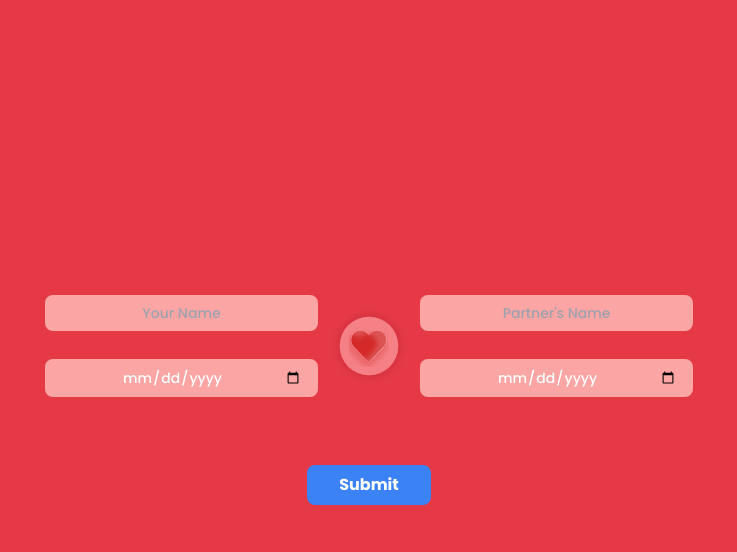
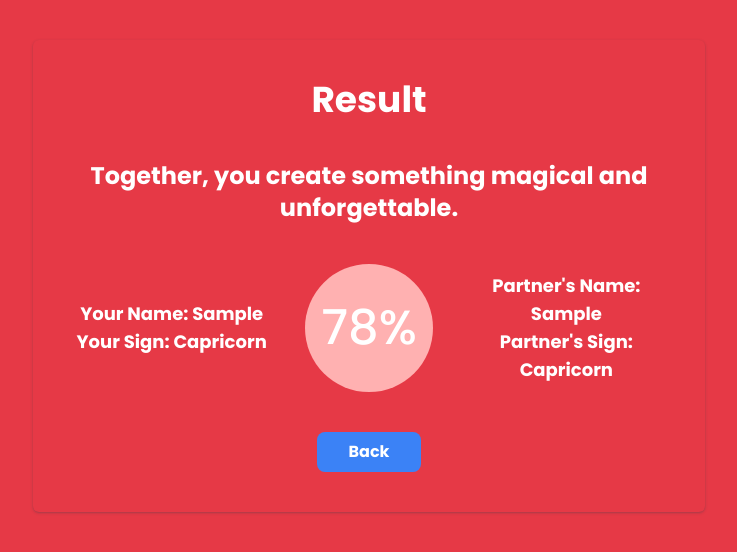
Before and after one commit to adithyanajay/HEART_WINK, a Next.js app: page /cosmic in a window 1280 px wide. Both pictures are taken after typing "Sample", "2020-01-15", "Sample", "2020-01-15" into the empty fields and a click on the button "Submit". Shown: the top 552 px of the page, without its empty margins (271-1008 px from the left). Built offline with nearby package versions, Linux system fonts and the light colour scheme.

Commit message:
Cosmic Chemistry final

```diff
--- a/app/api/cosmic/route.ts
+++ b/app/api/cosmic/route.ts
@@ -1,12 +1,15 @@
 import { NextResponse } from "next/server";
 import getZodiacSignFromDate from "../../libs/zodiac.js"
+import getRandomMessage from "../../libs/messages.js"
 
 export const POST = async (request: Request) => {
     try{
         const {yourName, yourDOB, partnerName, partnerDOB} = await request.json();
         const user_zodiac = await getZodiacSignFromDate(yourDOB);
         const partner_zodiac = await getZodiacSignFromDate(partnerDOB);
-        return new NextResponse(JSON.stringify({ user: user_zodiac, partner: partner_zodiac}), { status: 201});
+        const message = await getRandomMessage();
+
+        return new NextResponse(JSON.stringify({ yourName: yourName, yourSign: user_zodiac, partnerName:partnerName, partnerSign: partner_zodiac, message:message}), { status: 201});
     }catch (error:any){
         return new NextResponse(error.message)
     }
--- a/app/cosmic/page.tsx
+++ b/app/cosmic/page.tsx
@@ -1,10 +1,9 @@
-// components/LoveTrackerForm.tsx
-'use client';
+"use client";
 
-import { useState } from 'react';
-import React from 'react';
-import { RoundHeart } from '../_assets'; // Ensure this path is correct
-import Image from 'next/image';
+import { useState } from "react";
+import React from "react";
+import { RoundHeart } from "../_assets";
+import Image from "next/image";
 
 interface FormData {
   yourName: string;
@@ -13,12 +12,15 @@ interface FormData {
   partnerDOB: string;
 }
 
-function Page() { // Change 'page' to 'Page'
+function Page() {
+  const [showResult, setShowResult] = useState(false);
+
+  const [responseData, setResponseData] = useState<any>(null);
   const [formData, setFormData] = useState<FormData>({
-        yourName: '',
-        yourDOB: '',
-        partnerName: '',
-        partnerDOB: ''
+    yourName: "",
+    yourDOB: "",
+    partnerName: "",
+    partnerDOB: "",
   });
 
   const handleChange = (e: React.ChangeEvent<HTMLInputElement>) => {
@@ -29,8 +31,21 @@ function Page() { // Change 'page' to 'Page'
     }));
   };
 
+  const backButtonClick = () => {
+    setShowResult(false);
+    setResponseData(null);
+  }
+
   const handleSubmit = async (e: React.FormEvent<HTMLFormElement>) => {
     e.preventDefault();
+    if (
+      formData.yourName === "" ||
+      formData.yourDOB === "" ||
+      formData.partnerName === "" ||
+      formData.partnerDOB === ""
+    ) {
+      return;
+    }
     try {
       const response = await fetch("/api/cosmic", {
         method: "POST",
@@ -43,10 +58,13 @@ function Page() { // Change 'page' to 'Page'
       if (!response.ok) {
         throw new Error("Network response was not ok");
       }
+
       const data = await response.json();
-            console.log('Success:', data);
+      console.log(data); // Log the full response
 
-            // Reset form after successful submission
+      setResponseData(data);
+      setShowResult(true);
+
       setFormData({
         yourName: "",
         yourDOB: "",
@@ -58,9 +76,16 @@ function Page() { // Change 'page' to 'Page'
     }
   };
 
+  // percentage
+  const randomNum = Math.floor(Math.random() * (100 - 60 + 1)) + 60;
+
   return (
     <div className="cosmic flex justify-center items-center h-screen">
-            <form className="shadow-gray-700/30 w-10/12 md:w-full max-w-2xl m-auto min-h-40 bg-red_main" onSubmit={handleSubmit}>
+      {!showResult ? (
+        <form
+          className="shadow shadow-gray-700/30 w-10/12 md:w-full max-w-2xl m-auto min-h-40 bg-red_main p-10 rounded-md "
+          onSubmit={handleSubmit}
+        >
           <div className="flex flex-col md:flex-row justify-center">
             <div className="left flex flex-col justify-center items-center">
               <input
@@ -108,15 +133,55 @@ function Page() { // Change 'page' to 'Page'
           </div>
           <div className="flex justify-center mt-10">
             <button
-                        type="submit" // Ensure the button type is set to "submit"
+              type="submit"
               className="bg-blue-500 text-white font-semibold py-2 px-8 rounded-lg hover:bg-blue-600 transition"
             >
               Submit
             </button>
           </div>
         </form>
+      ) : (
+        <div className="mt-10 text-center shadow shadow-gray-700/30 w-10/12 md:w-full max-w-2xl m-auto min-h-40 bg-red_main p-10 rounded-md">
+          <h2 className="text-xl md:text-4xl font-bold m-auto text-white mb-10">
+            Result
+          </h2>
+          <h1 className="text-lg md:text-2xl font-bold text-white">
+            {responseData.message}
+          </h1>
+          <div className="content flex flex-col md:flex-row justify-center  items-center">
+            <div className="left md:w-2/6">
+              <p className="text-sm md:text-lg font-bold text-white b">
+                Your Name: {responseData.yourName}
+              </p>
+              <p className="text-sm md:text-lg font-bold text-white">
+                Your Sign: {responseData.yourSign}
+              </p>
+            </div>
+
+            <div className="flex justify-center items-center divider w-32  h-32 m-auto mb-10 rounded-full bg-red_sec mt-10">
+              <h1 className="text-white text-5xl ">{randomNum}%</h1>
+            </div>
+
+            <div className="right md:w-2/6">
+              <p className="text-sm md:text-lg font-bold text-white">
+                Partner's Name: {responseData.partnerName}
+              </p>
+              <p className="text-sm md:text-lg font-bold text-white">
+                Partner's Sign: {responseData.partnerSign}
+              </p>
+            </div>
+          </div>
+
+          <button
+              className="bg-blue-500 text-white font-semibold py-2 px-8 rounded-lg hover:bg-blue-600 transition"
+                onClick={backButtonClick}
+            >
+              Back
+            </button>
+        </div>
+      )}
     </div>
   );
-};
+}
 
-export default Page; // Change 'page' to 'Page'
+export default Page;
--- /dev/null
+++ b/app/libs/messages.js
@@ -0,0 +1,29 @@
+const messages = [
+    "A perfect match! Your love shines bright and strong.",
+    "Your bond is incredible! You complete each other in every way.",
+    "High compatibility! You both bring out the best in each other.",
+    "Your love is as deep as the ocean. Keep cherishing each other!",
+    "A wonderful connection! You’re two hearts that beat as one.",
+    "A balanced match! You both support each other beautifully.",
+    "There’s a lot of harmony here! Together, you’re unstoppable.",
+    "Great chemistry! Your love brings joy and happiness to both.",
+    "A strong foundation! Your relationship is built on trust and love.",
+    "You both have a spark that lights up the room!",
+    "Perfectly in sync! Your connection is truly something special.",
+    "A beautiful match! You both share so much love and understanding.",
+    "Your love is steady and true. A wonderful pair indeed!",
+    "The two of you bring balance and joy to each other’s lives.",
+    "Together, you create something magical and unforgettable.",
+    "Strong compatibility! You complement each other perfectly.",
+    "High levels of affection and understanding here!",
+    "An amazing match! Your love story is one to be cherished.",
+    "The stars have aligned for you both. You’re meant to be!",
+    "A radiant connection! Your love shines brighter together."
+];
+
+function getRandomMessage() {
+    const randomIndex = Math.floor(Math.random() * messages.length);
+    return messages[randomIndex];
+}
+
+export default getRandomMessage;
```
Lines whose indentation alone changed are shown as unchanged.
